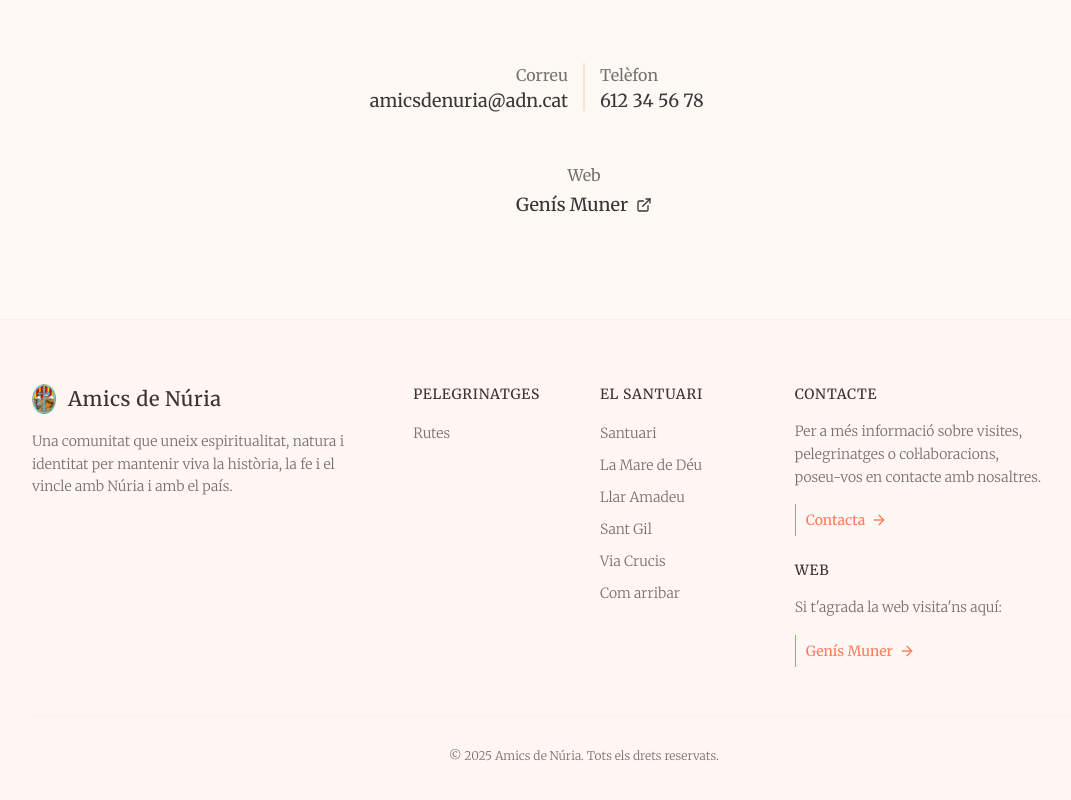
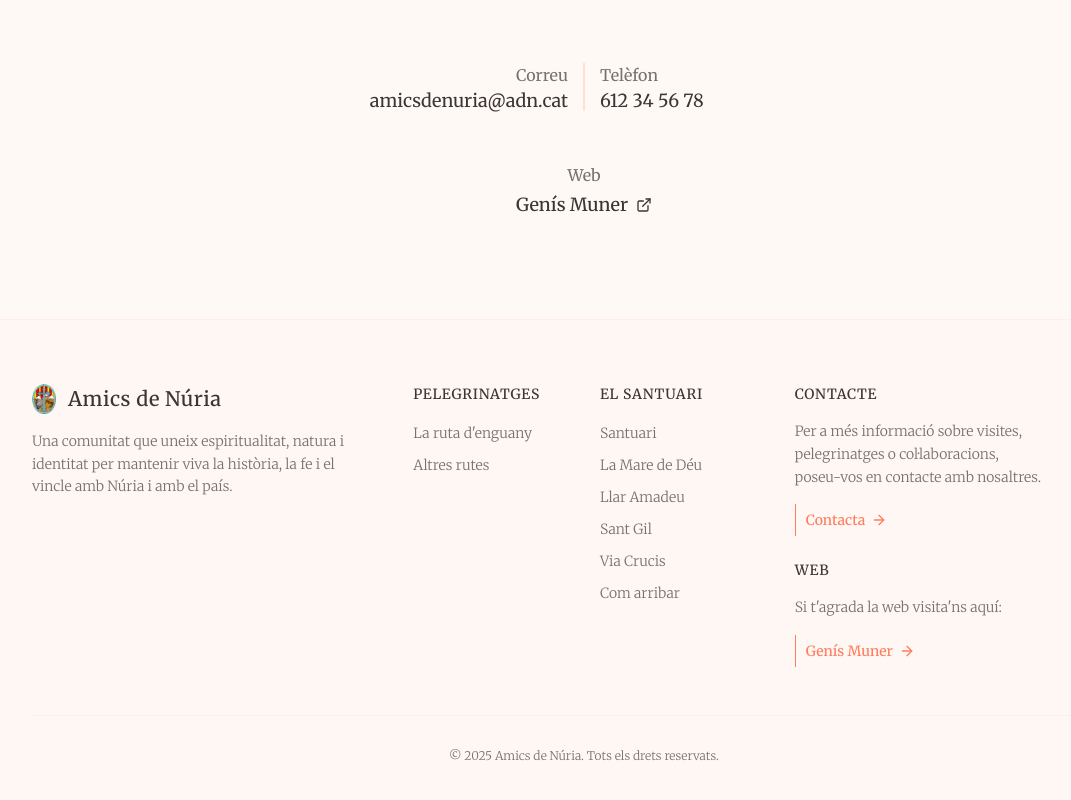
Before and after one commit to amicsdenuria/amics-de-nuria, a Next.js app: page /contacta in a window 1280 px wide. Shown: the part 522-1322 px from the top of the page, without its empty margins (56-1127 px from the left). Built offline with nearby package versions, Linux system fonts and the light colour scheme; no server answers.

Commit message:
feat: add two link to pelegrinatges

```diff
--- a/components/Footer.tsx
+++ b/components/Footer.tsx
@@ -38,12 +38,24 @@ const Footer = () => {
               <h4 className="mb-4 text-sm font-medium uppercase tracking-wider text-foreground">
                 Pelegrinatges
               </h4>
-              <Link
-                href={'/pelegrinatges'}
-                className="text-sm font-light text-muted-foreground transition-colors hover:text-foreground"
-              >
-                Rutes
-              </Link>
+              <ul className="space-y-2">
+                <li>
+                  <Link
+                    href={'/pelegrinatges#current-route'}
+                    className="text-sm font-light text-muted-foreground transition-colors hover:text-foreground"
+                  >
+                    La ruta d&apos;enguany
+                  </Link>
+                </li>
+                <li>
+                  <Link
+                    href={'/pelegrinatges#routes'}
+                    className="text-sm font-light text-muted-foreground transition-colors hover:text-foreground"
+                  >
+                    Altres rutes
+                  </Link>
+                </li>
+              </ul>
             </div>
 
             <div>
```
